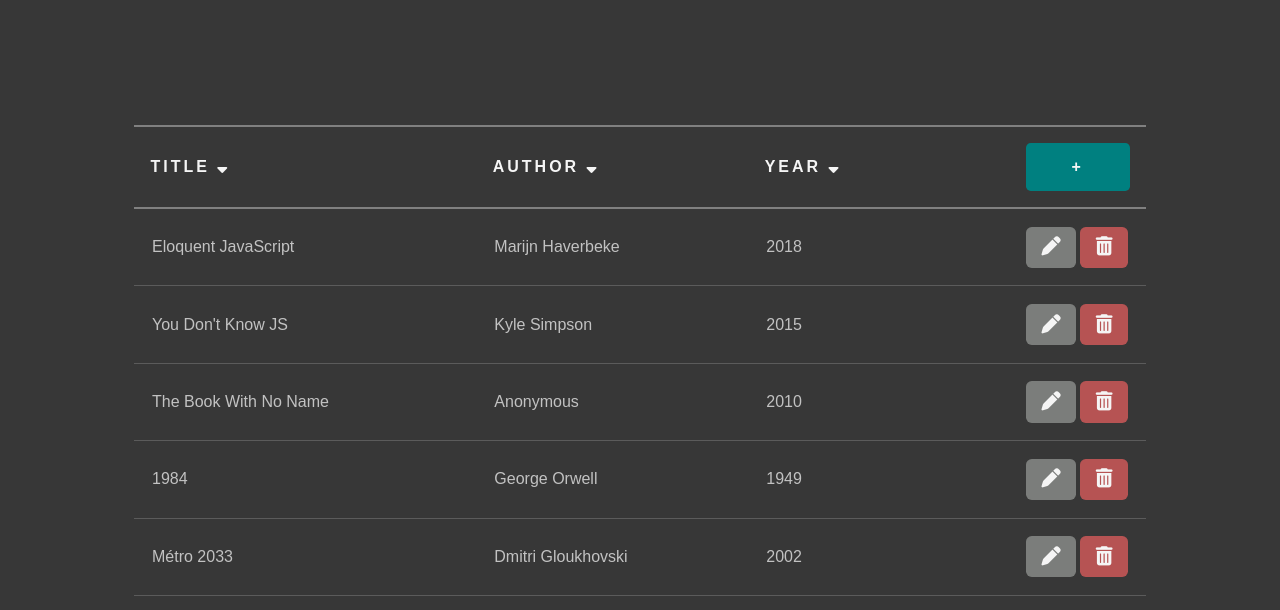
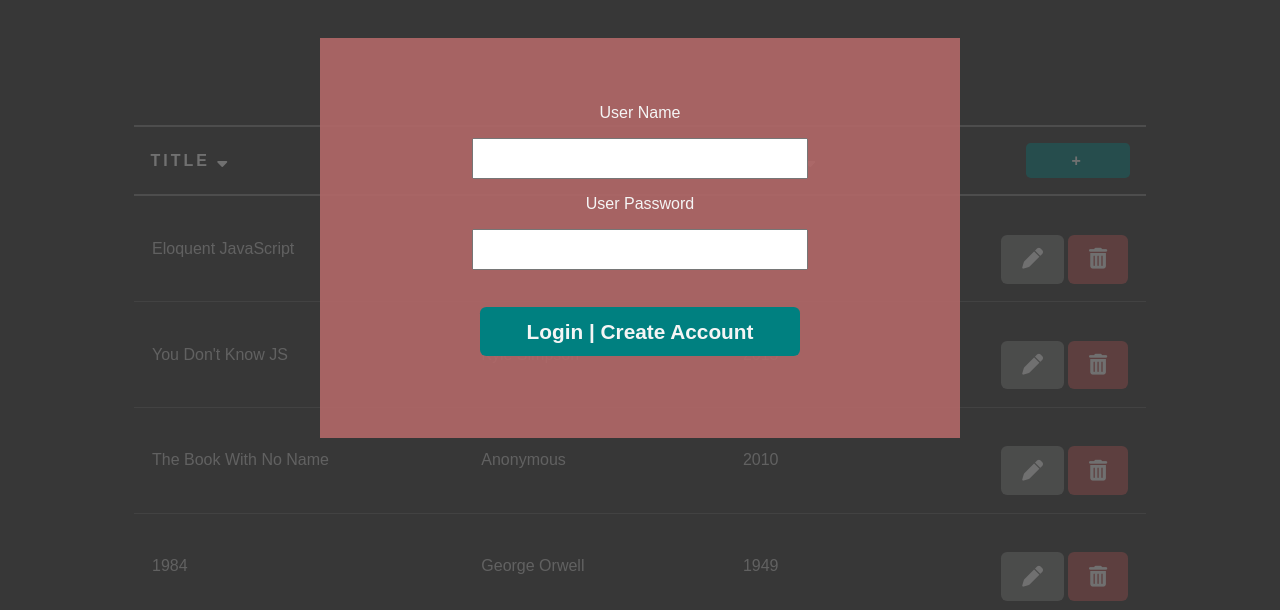
Before and after one commit to philippe76/book-store, a plain HTML site: page index.html in a window 1280 px wide. Both pictures are taken after a click on the icon 1245 px from the left and 28 px from the top of the page. Shown: the part 162-772 px from the top of the page. Drawn offline with Linux system fonts and the light colour scheme; a web font is replaced by a local one.

Commit message:
Add userAccount form

```diff
--- a/app.js
+++ b/app.js
@@ -15,12 +15,17 @@ sortIcons.forEach(item => {
     }
 })
 
-// display form to add new book
-document.getElementById('getForm').addEventListener('click', function(){
-    displayFormModal();
+// display userAccount form
+document.getElementById('userAcountBtn').addEventListener('click', function() {
+    displayFormModal('userAccountForm');
 })
 
-// fires addBook function when submitting form
+// display form to add new book
+document.getElementById('getBookForm').addEventListener('click', function(){
+    displayFormModal('newBookForm');
+})
+
+// fires addBook function when submitting getBookForm
 document.getElementById('addBook').addEventListener('click', function(e) {
     e.preventDefault();
     addBook({
@@ -50,7 +55,7 @@ function createAccount() {
 // display all books from storage
 function displayBooks() {
 
-    document.querySelector('form').classList.remove('modal');
+    document.getElementById('newBookForm').classList.remove('modal');
     document.querySelector('table').classList.remove('lessOpacity');
 
     document.querySelector('tbody').innerHTML = '';
@@ -127,7 +132,7 @@ function sortBooks(sortIcon) {
 }
 
 // display modal form to add a new book
-function displayFormModal() {
-    document.getElementById('addNewBookForm').classList.add('modal');
+function displayFormModal(formID) {
+    document.getElementById(formID).classList.add('modal');
     document.querySelector('table').classList.add('lessOpacity');
 }
--- a/index.html
+++ b/index.html
@@ -12,12 +12,23 @@
 
     <header>
         <div class="user-account">
-            <i class="fa-solid fa-user" title="CONNECT | CREATE ACCOUNT" id="userAcount"></i>
+            <i class="fa-solid fa-user" title="CONNECT | CREATE ACCOUNT" id="userAcountBtn"></i>
         </div>
         <h1><i class="fas fa-book-open"></i> My <span>Book </span>Store </h1>
     </header>
 
-    <form id="addNewBookForm">
+    <form id="userAccountForm">
+
+        <label for="userName">User Name</label>
+        <input type="text" id="userName" required>
+        <label for="userPassword">User Password</label>
+        <input type="text" id="userPassword" required>
+
+        <input type="submit" value="Login | Create Account" id="getUserAccount" class="callToAction">
+
+    </form>
+
+    <form id="newBookForm">
         <label for="title">Title</label>
         <input type="text" id="title" required>
         <label>Author</label>
@@ -33,7 +44,7 @@
                 <th>Title <i class="fa-solid fa-sort-down" data-info="title"></i></th>
                 <th>Author <i class="fa-solid fa-sort-down" data-info="author"></i></th>
                 <th>Year <i class="fa-solid fa-sort-down" data-info="year"></i></th>
-                <th id="getForm" class="callToAction" title="Add a book">+</th>
+                <th id="getBookForm" class="callToAction" title="Add a book">+</th>
             </tr>
         </thead>
         <tbody>
--- a/style.css
+++ b/style.css
@@ -93,7 +93,7 @@ table button:has(.fa-pen) {
 
 }
 
-#getForm {
+#getBookForm {
     display: block;
     width: 4.5rem;
     height: 1rem;
@@ -147,7 +147,7 @@ form input {
     font-weight: 600;
 }
 
-#addBook {
+.callToAction {
     margin-top: 1em;
     padding: 0.6em 1em;
     font-size: 1.3em;
@@ -166,7 +166,7 @@ form input {
     top: 50%;
     left: 50%;
     transform: translate(-50%, -50%);
-    background-color: #b65353;
+    background-color: #b36868e5;
     color: #f5f5f5;
     z-index: 100;
 }
```
